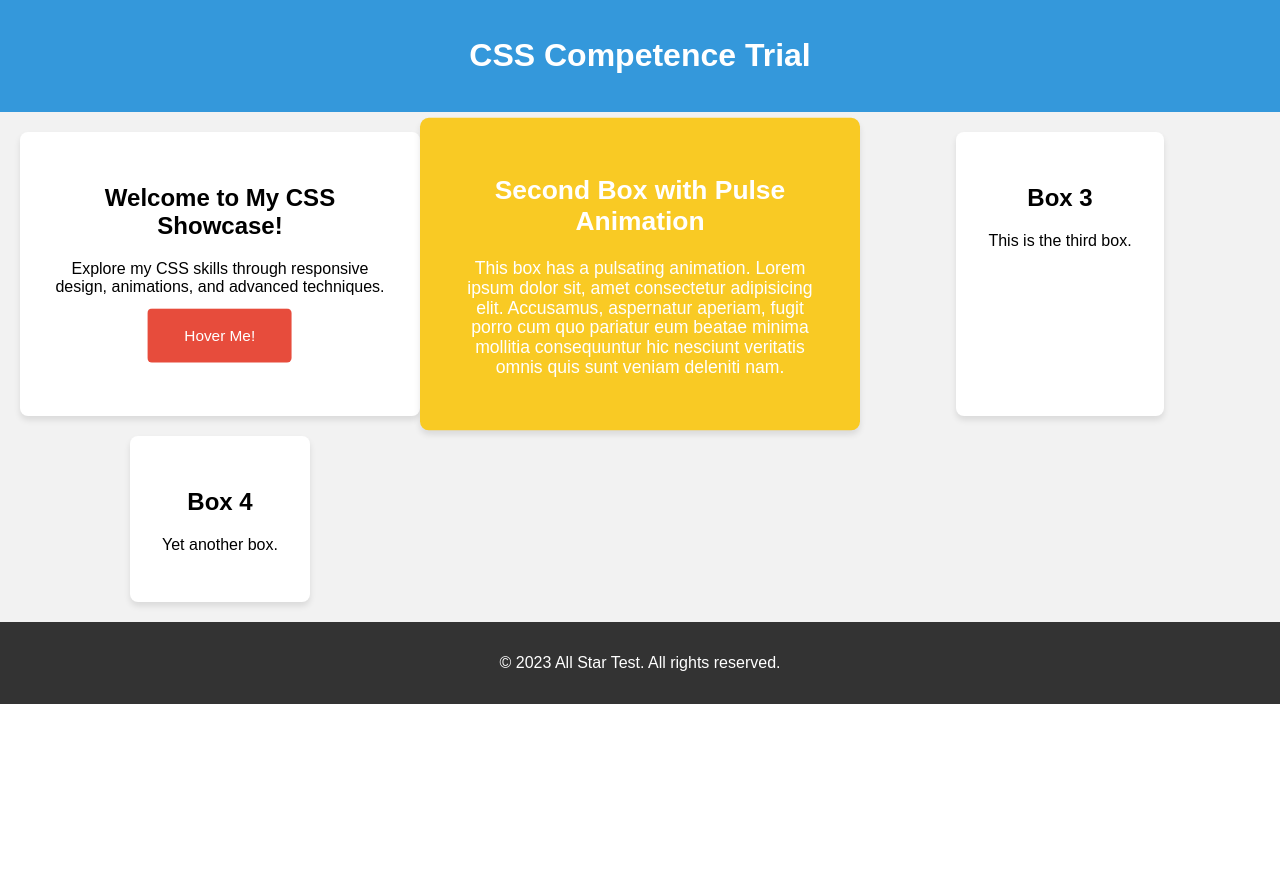
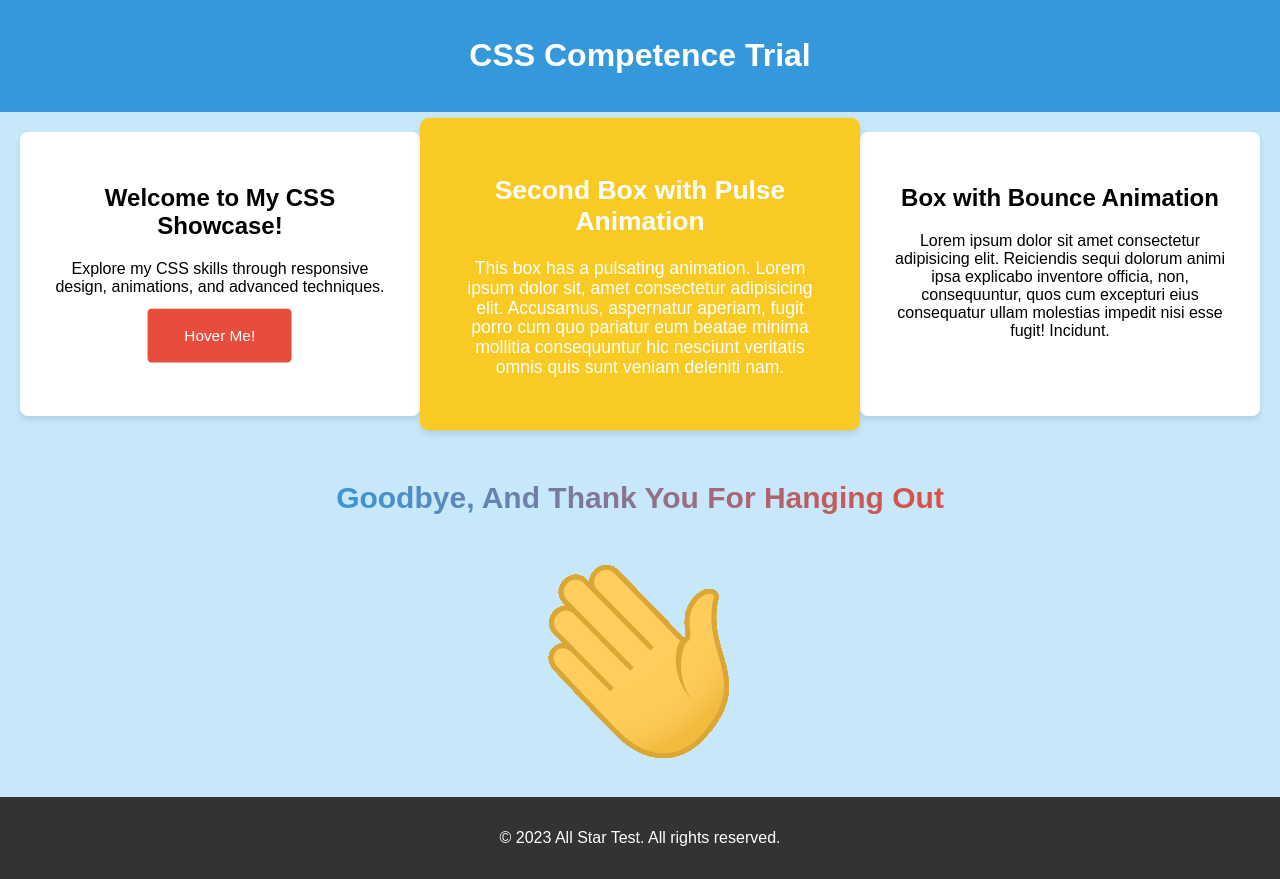
Before and after one commit to Kenechvkwv/allStarCSS, a plain HTML site: page index.html in a window 1280 px wide. Before the commit the page ends 800 px from the top, so only its background shows below. Drawn offline with Linux system fonts and the light colour scheme.

Commit message:
bounce box with goodbye animation

```diff
--- a/index.html
+++ b/index.html
@@ -12,6 +12,7 @@
       <h1>CSS Competence Trial</h1>
     </header>
     <main>
+      <section class="section1">
         <div class="box">
           <h2>Welcome to My CSS Showcase!</h2>
           <p>
@@ -30,14 +31,23 @@
           </p>
         </div>
 
-      <div class="box">
-        <h2>Box 3</h2>
-        <p>This is the third box.</p>
+        <div class="box bounce-box">
+          <h2>Box with Bounce Animation</h2>
+          <p>
+            Lorem ipsum dolor sit amet consectetur adipisicing elit. Reiciendis
+            sequi dolorum animi ipsa explicabo inventore officia, non,
+            consequuntur, quos cum excepturi eius consequatur ullam molestias
+            impedit nisi esse fugit! Incidunt.
+          </p>
         </div>
-      <div class="box">
-        <h2>Box 4</h2>
-        <p>Yet another box.</p>
+      </section>
+
+      <section class="section2">
+        <div class="goodbye-box">
+          <h2>Goodbye, and thank you for hanging out</h2>
+          <img src="./assets/wave.gif" alt="waving gif" />
         </div>
+      </section>
     </main>
     <footer>
       <p>&copy; 2023 All Star Test. All rights reserved.</p>
--- a/style.css
+++ b/style.css
@@ -15,13 +15,13 @@ header {
   padding: 1rem;
 }
 
-main {
+main .section1 {
   display: grid;
   grid-template-columns: repeat(auto-fit, minmax(300px, 1fr));
   gap: 20px;
   justify-items: center;
   padding: 20px;
-  background-color: #f2f2f2;
+  background-color: #c7e8fb;
 }
 
 .box {
@@ -70,6 +70,45 @@ main {
 
 .pulse-box {
   animation: pulse 2s ease-in-out infinite;
+  z-index: 1;
+}
+
+@keyframes bounce {
+  0%,
+  100% {
+    transform: translateY(0);
+  }
+  50% {
+    transform: translateY(-20px);
+  }
+}
+
+.bounce-box {
+  animation: bounce 1s ease-in-out infinite;
+}
+
+.section2 {
+  display: grid;
+  grid-template-columns: repeat(auto-fit, minmax(300px, 1fr));
+  gap: 20px;
+  justify-items: center;
+  padding: 20px;
+  background-color: #c7e8fb;
+}
+.goodbye-box {
+  text-align: center;
+  text-transform: capitalize;
+}
+
+.goodbye-box h2 {
+  font-size: 30px;
+  background: linear-gradient(
+    45deg,
+    var(--primary-color),
+    var(--secondary-color)
+  );
+  -webkit-background-clip: text;
+  color: transparent;
 }
 
 footer {
```
Also changed, not shown: assets/wave.gif (added). Lines whose indentation alone changed are shown as unchanged.
